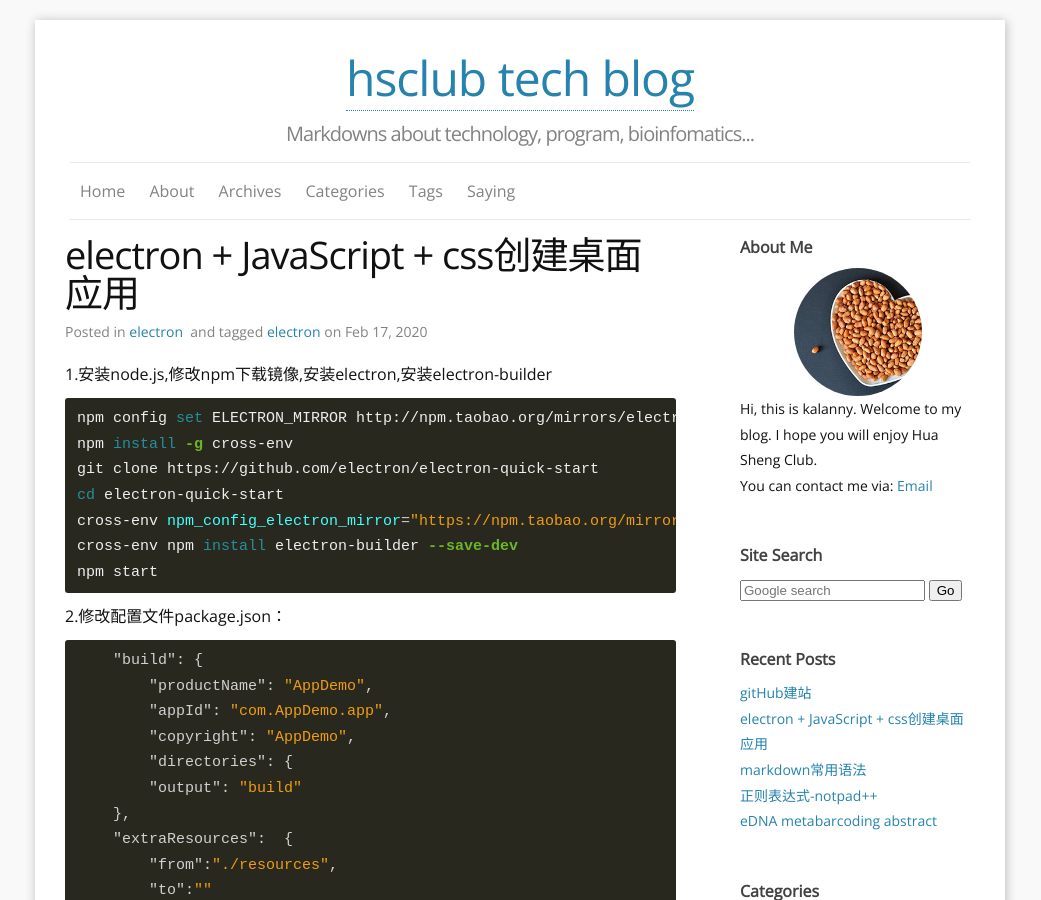
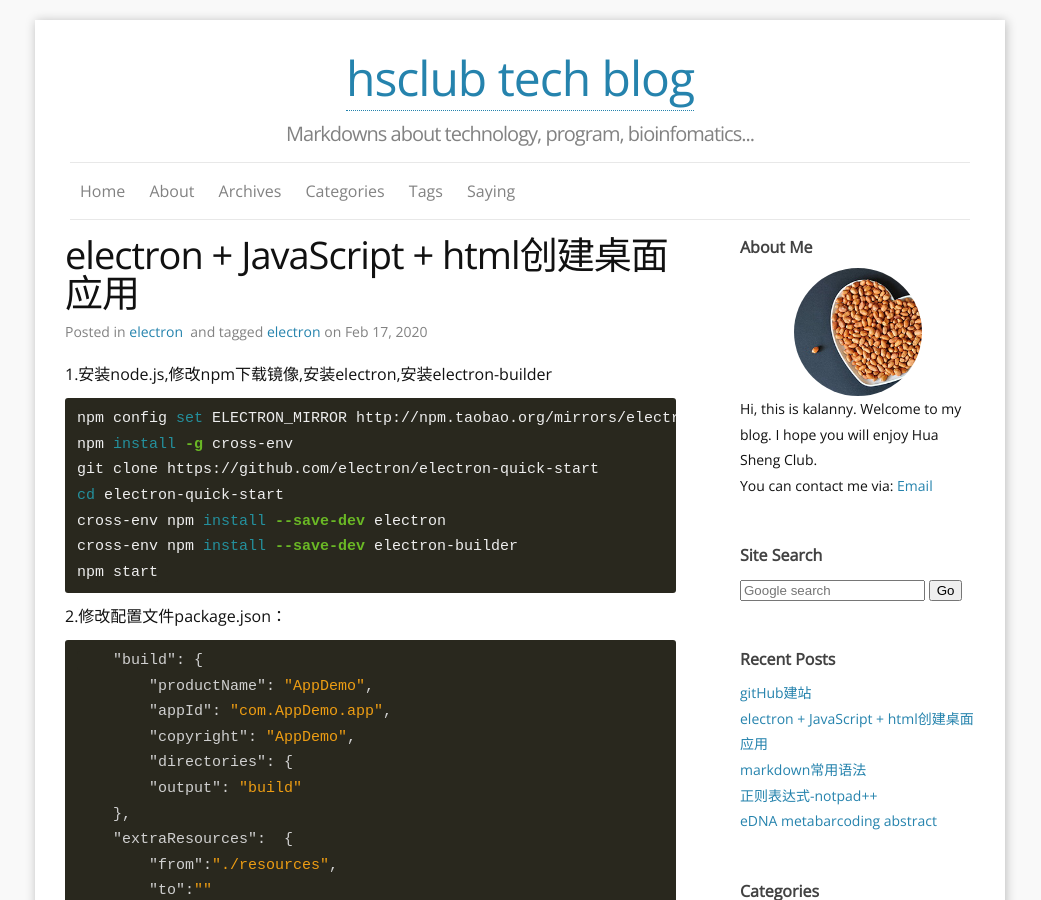
Before and after one commit to kalanny/kalanny.github.io, a Jekyll site: the page built from _posts/2020-02-17-electron JavaScript创建桌面应用.md, in a window 1280 px wide and 900 px high. Shown: the whole window, without its empty margins (120-1161 px from the left). Built offline with Jekyll 4.4.1, drawn with Linux system fonts in a browser that asks for light colours; nearby versions of some CDN libraries.

Commit message:
Update 2020-02-17-electron JavaScript创建桌面应用.md

````diff
--- a/_posts/2020-02-17-electron JavaScript创建桌面应用.md
+++ b/_posts/2020-02-17-electron JavaScript创建桌面应用.md
@@ -1,6 +1,6 @@
 ---
 layout: post
-title: electron + JavaScript + css创建桌面应用
+title: electron + JavaScript + html创建桌面应用
 categories: [electron]
 tags: [electron]
 fullview: false
@@ -12,8 +12,8 @@ npm config set ELECTRON_MIRROR http://npm.taobao.org/mirrors/electron/
 npm install -g cross-env
 git clone https://github.com/electron/electron-quick-start
 cd electron-quick-start
-cross-env npm_config_electron_mirror="https://npm.taobao.org/mirrors/electron/" npm_config_electron_custom_dir="7.1.10" npm install
-cross-env npm install electron-builder --save-dev
+cross-env npm install --save-dev electron
+cross-env npm install --save-dev electron-builder
 npm start
 ```
 
````
